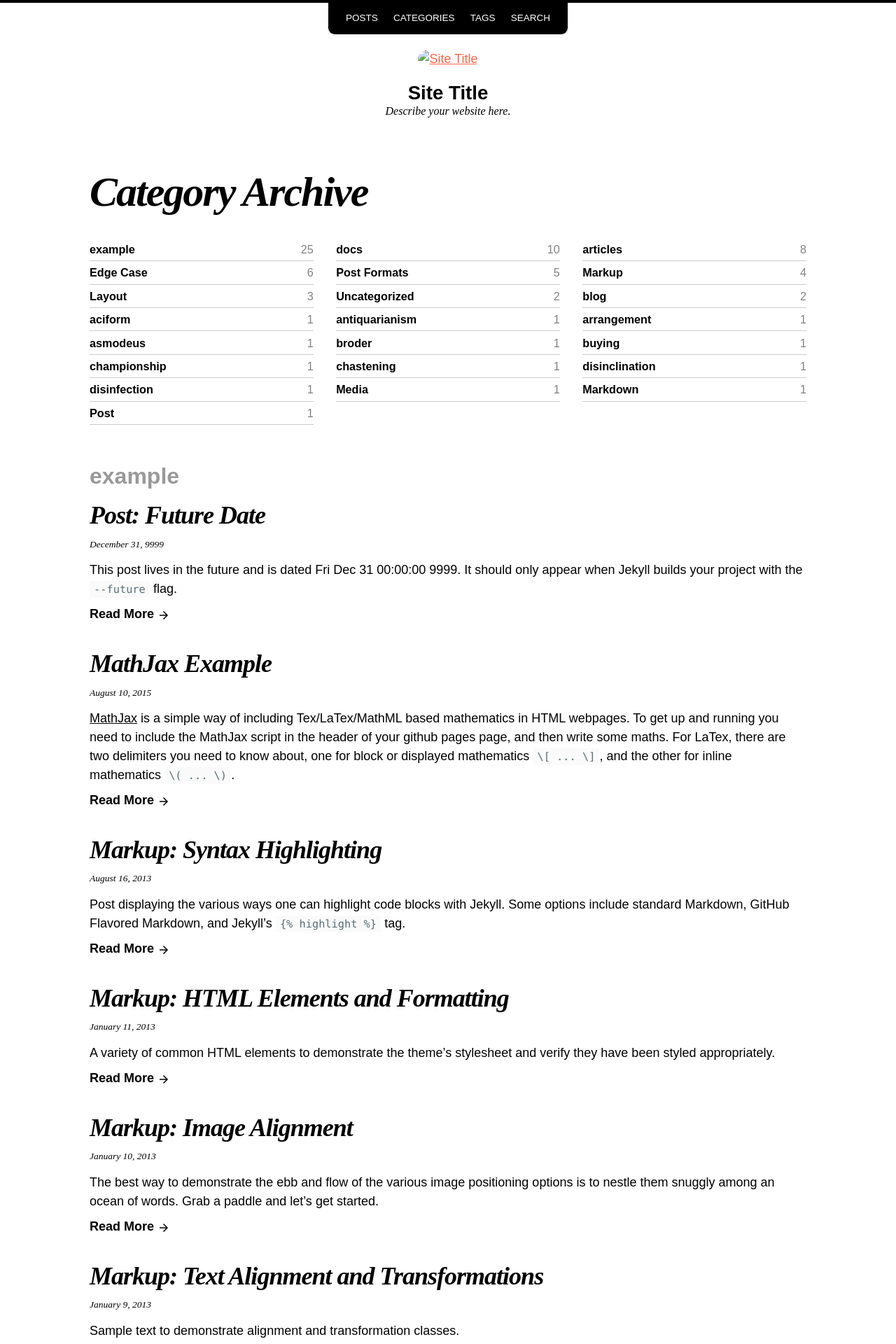
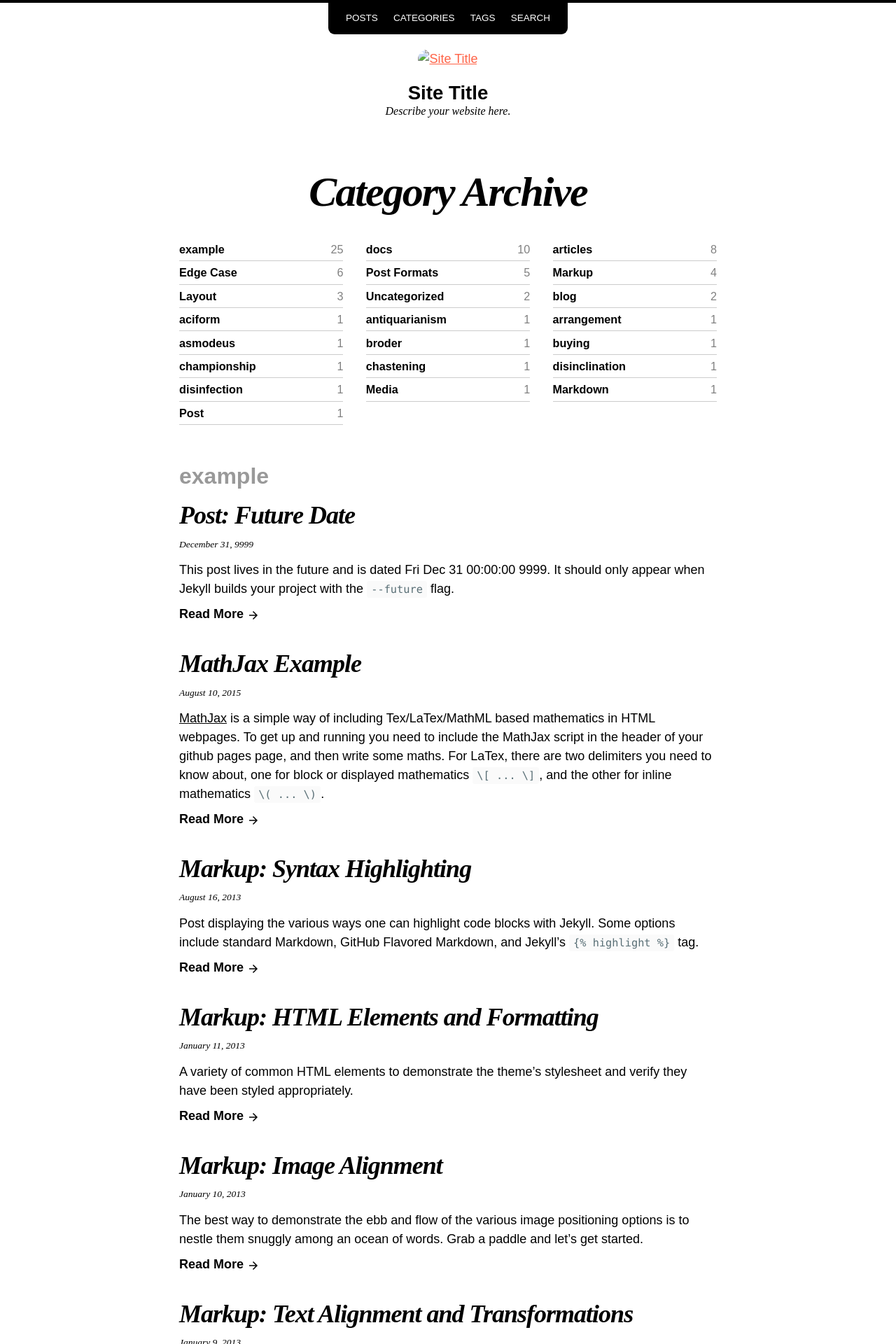
Before and after one commit to FoxerCoeee/FoxerCoeee, a Jekyll site: the page built from example/categories.md, in a window 1280 px wide. Shown: the top 1920 px of the page at 70% size. Built offline with Jekyll 4.4.1, drawn with Linux system fonts in a browser that asks for light colours; nearby versions of some CDN libraries; comment, search, counter and statistics services are not loaded.

Commit message:
Add `page--wide` conditional and class

```diff
--- a/_layouts/default.html
+++ b/_layouts/default.html
@@ -8,7 +8,7 @@
 <html lang="{{ page.lang | default: site.lang | default: 'en-US' }}" class="no-js">
   {% include head.html %}
 
-  <body class="layout--{{ page.layout | default: layout.layout }}{% if page.classes or layout.classes %}{{ page.classes | default: layout.classes | join: ' ' | prepend: ' ' }}{% endif %} {{ page.title | slugify }}">
+  <body class="layout--{{ page.layout | default: layout.layout }}{% if page.classes or layout.classes %}{{ page.classes | default: layout.classes | join: ' ' | prepend: ' ' }}{% endif %} {% if page.entries_layout == 'grid' %}page--wide{% endif %} {{ page.title | slugify }}">
     {% include skip-links.html %}
     {% include navigation.html %}
     {% include masthead.html %}
--- a/_sass/so-simple/_entries.scss
+++ b/_sass/so-simple/_entries.scss
@@ -109,11 +109,6 @@
   grid-template-columns: repeat(auto-fill, minmax(300px, 1fr));
   grid-gap: 2em;
 
-  @include breakpoint($large) {
-    margin-left: calc(-40vw + 40%);
-    margin-right: calc(-40vw + 40%);
-  }
-
   .entry {
     display: flex;
     flex-direction: column;
--- a/_sass/so-simple/_page.scss
+++ b/_sass/so-simple/_page.scss
@@ -195,11 +195,13 @@
 }
 
 /*
-   Home Layout Overrides
+   Wide Layout Overrides
    ========================================================================== */
 
 .layout--home,
 .layout--posts,
+.layout--categories,
+.layout--tags,
 .layout--search {
   .page-wrapper {
     max-width: $main-max-width;
@@ -259,3 +261,9 @@
     clear: both;
   }
 }
+
+.page--wide {
+  .page-wrapper {
+    max-width: $main-sidebar-max-width;
+  }
+}
```
